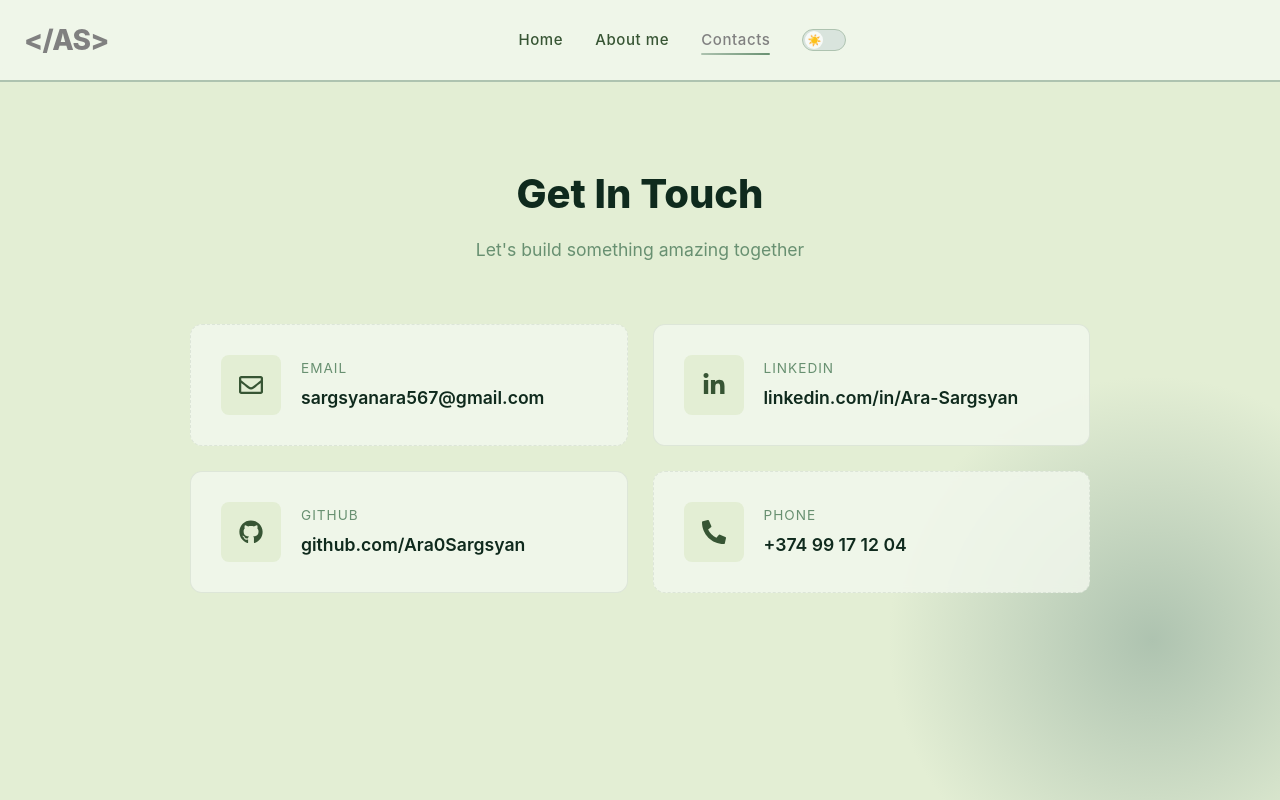
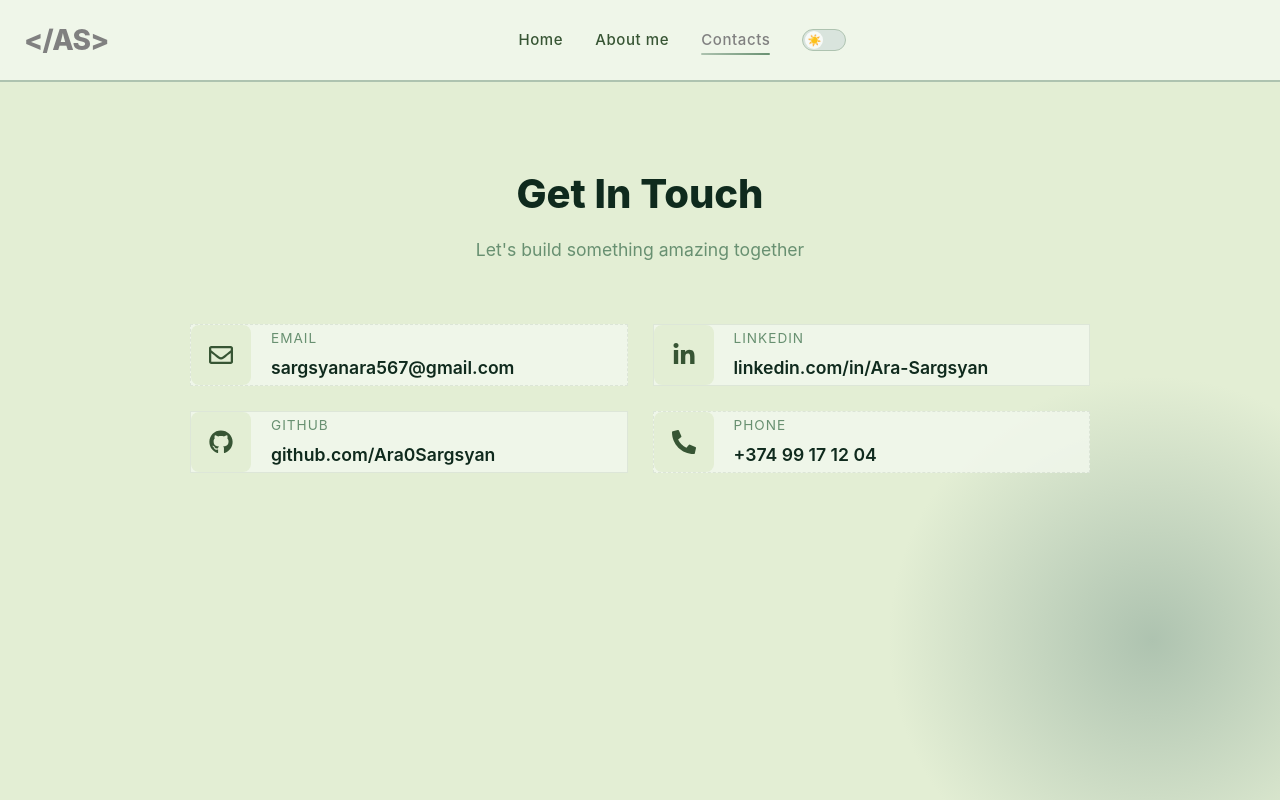
Before and after one commit to Ara0Sargsyan/portfolio, a React (Vite) app: page /contact in a window 1280 px wide. Built offline with nearby package versions, Linux system fonts and the light colour scheme.

Commit message:
new contact style without card

```diff
--- a/src/features/contact/Contact.jsx
+++ b/src/features/contact/Contact.jsx
@@ -1,7 +1,6 @@
 import { useState } from 'react';
 import styles from './Contact.module.css';
 import { FaGithub, FaLinkedinIn, FaPhoneAlt, FaRegEnvelope, FaCheck } from "react-icons/fa";
-import Card from '../../shared/ui/Card';
 import Container from '../../shared/ui/Container';
 
 const contactData = [
@@ -61,7 +60,7 @@ const Contacts = () => {
         {contactData.map((item) => {
           const isCopy = item.type === 'copy';
           const Content = (
-            <Card hover={true} className={`${styles.contactCard} ${isCopy ? styles.copyCard : ''}`}>
+            <div hover={true} className={`${styles.contactCard} ${isCopy ? styles.copyCard : ''}`}>
               <div className={styles.iconBox}>
                 {copiedId === item.id ? <FaCheck className={styles.checkIcon} /> : item.icon}
               </div>
@@ -71,7 +70,7 @@ const Contacts = () => {
                   {copiedId === item.id ? 'Copied!' : item.value}
                 </span>
               </div>
-            </Card>
+            </div>
           );
 
           return isCopy ? (
```
